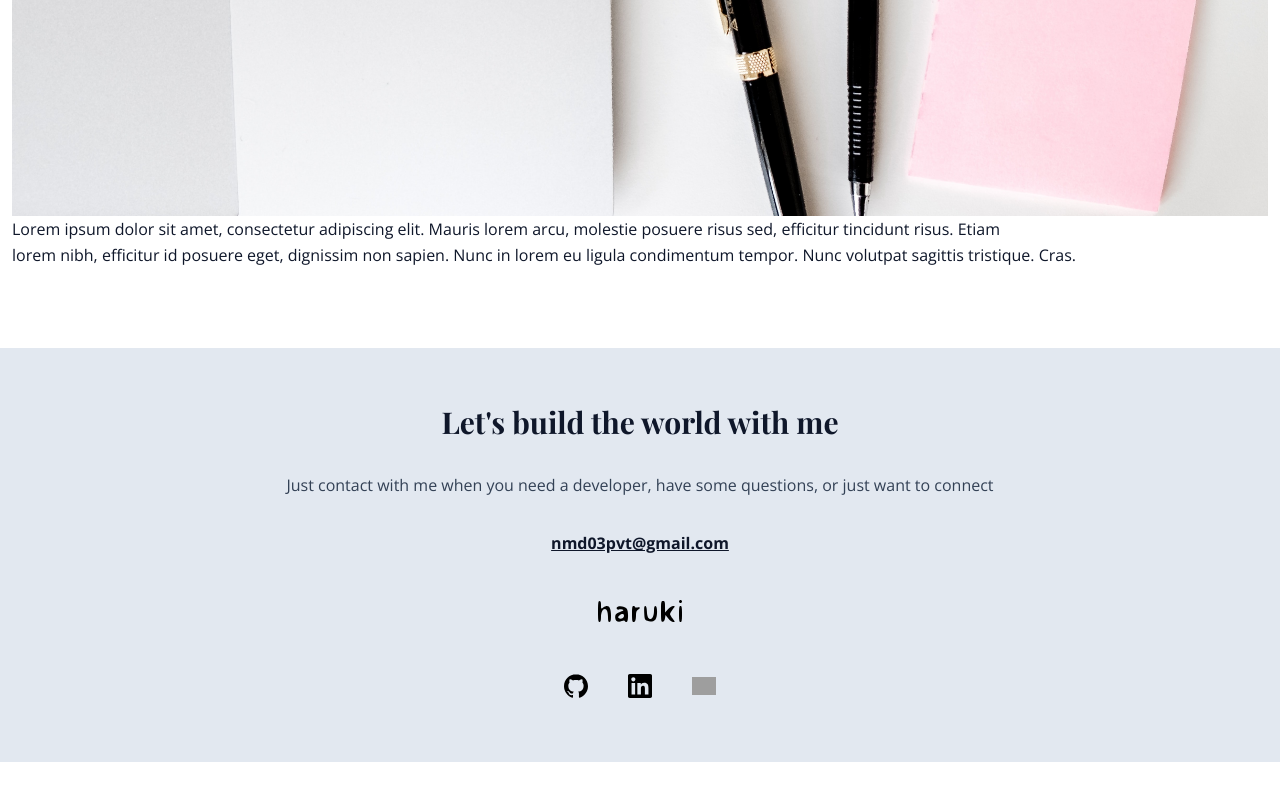
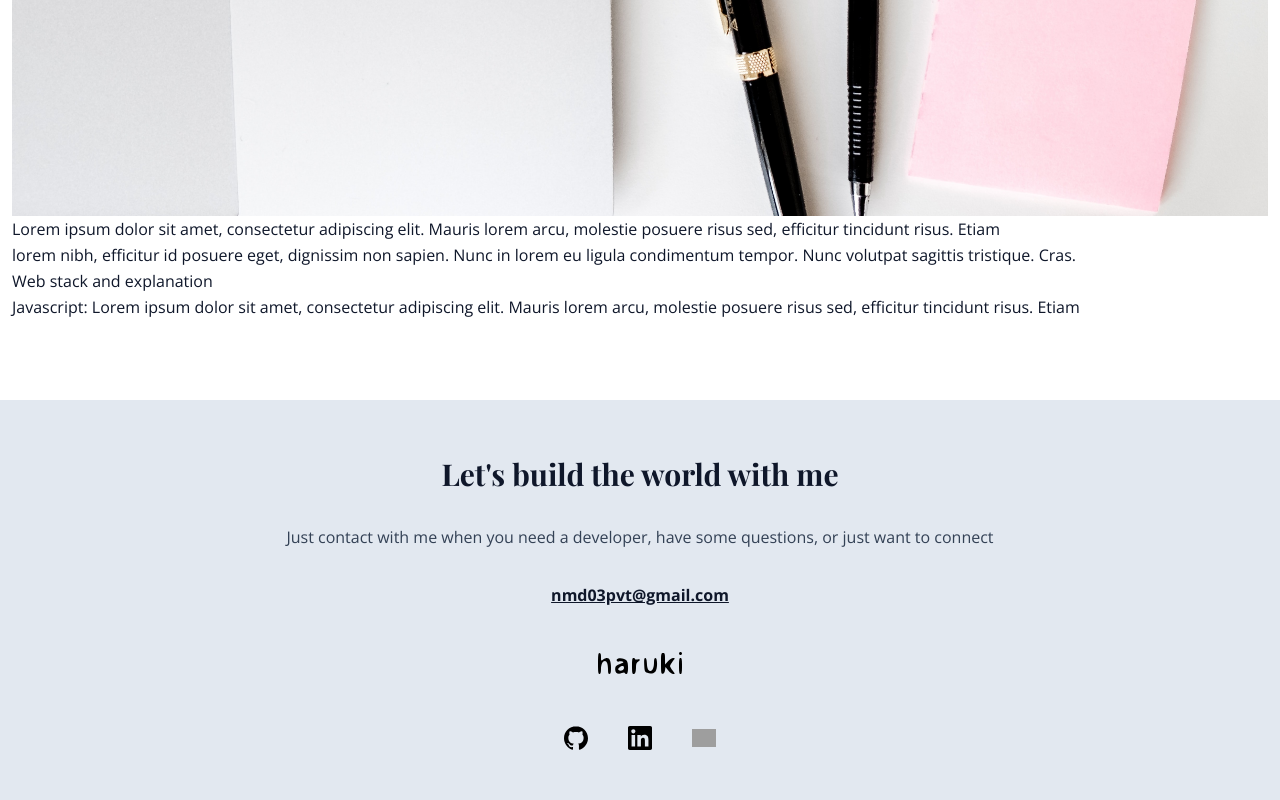
Before and after one commit to HarukiNguyen/portfolio, a React (Vite) app: page /express-your-love in a window 1280 px wide. Shown: the part 973-1773 px from the top of the page. Before the commit the page ends 1735 px from the top, so only its background shows below. Built offline with nearby package versions, Linux system fonts and the light colour scheme; grey boxes are pictures that could not be loaded.

Commit message:
feat: :sparkles: add web stack explain

```diff
--- /dev/null
+++ b/src/components/ProjectPage/ProjectTechExplain.jsx
@@ -0,0 +1,14 @@
+function ProjectTechExplain({ techAndExplain }) {
+  return (
+    <section>
+      <h2>Web stack and explanation</h2>
+      <ul>
+        {techAndExplain.map((explainPara) => (
+          <li key={explainPara}>{explainPara}</li>
+        ))}
+      </ul>
+    </section>
+  );
+}
+
+export default ProjectTechExplain;
--- a/src/pages/ProjectPage.jsx
+++ b/src/pages/ProjectPage.jsx
@@ -1,6 +1,7 @@
 import { useParams } from "react-router-dom";
 import ProjectGoals from "../components/ProjectPage/ProjectGoals";
 import ProjectIntro from "../components/ProjectPage/ProjectIntro";
+import ProjectTechExplain from "../components/ProjectPage/ProjectTechExplain";
 import { projectsData } from "../data/projectsData";
 
 function ProjectPage() {
@@ -25,6 +26,7 @@ function ProjectPage() {
         introImg={introImg}
       />
       <ProjectGoals goals={goals} />
+      <ProjectTechExplain techAndExplain={techAndExplain} />
     </>
   );
 }
```
